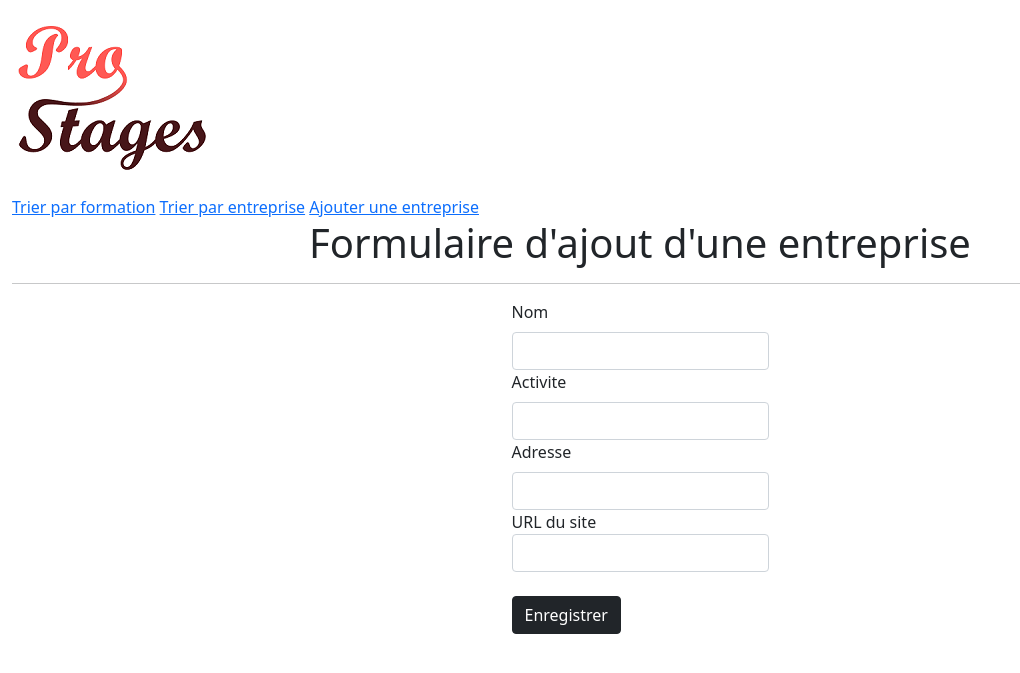
After one commit to Snowphey/ProStages, a Symfony app: template templates/prostages/formulaireAjoutEntreprise.html.twig in a window 1280 px wide. The commit adds this page. Shown: the top 673 px of the page, without its empty margins (0-1020 px from the left). Run offline with Twig, Linux system fonts and the light colour scheme; the template is opened without the code that fills it, so the values that code supplies are empty; form fields are guessed from the names that the template uses; some libraries are stand-ins or nearby versions.

Commit message:
Implémentation du formulaire (fonctionnel) d'ajout d'entreprise et amélioration de la page de détail de stage avec des liens vers son entreprise et sa formation

```diff
--- a/src/Repository/StageRepository.php
+++ b/src/Repository/StageRepository.php
@@ -100,11 +100,12 @@ class StageRepository extends ServiceEntityRepository
     /**
     * @return Stage Returns a Stage object
     */
-    public function findStageEtEntreprise($idStage)
+    public function findStageEntrepriseEtFormations($idStage)
     {
         return $this->createQueryBuilder('s')
-                    ->select('s,e')
+                    ->select('s,e,f')
                     ->join('s.entreprise', 'e')
+                    ->join('s.formations', 'f')
                     ->andWhere('s.id = :idStage')
                     ->setParameter('idStage', $idStage)
                     ->getQuery()
--- a/templates/base.html.twig
+++ b/templates/base.html.twig
@@ -42,6 +42,7 @@
 						<div class="d-grid gap-2 d-md-block">
 							<a href="{{path('prostages_formations')}}">Trier par formation</a>
 							<a href="{{path('prostages_entreprises')}}">Trier par entreprise</a>
+							<a href="{{path('prostages_formulaireAjoutEntreprise')}}">Ajouter une entreprise</a>
 						</div>
 					</div>
 				</div>
--- /dev/null
+++ b/templates/prostages/formulaireAjoutEntreprise.html.twig
@@ -0,0 +1,49 @@
+{% extends 'base.html.twig' %}
+
+{% block contenu %}
+    <div class="container-fluid">
+        <div class="row">
+            <div class="col-md-12">
+                <h1><center>Formulaire d'ajout d'une entreprise</center></h1> <HR>
+            </div>
+        </div>
+
+	    <div class="row">
+            <div class="col-md-12">
+                <div class="d-flex justify-content-center">
+                    {{ form_start(vueFormulaireEntreprise) }}
+
+                    <div> <!-- Affichage du champ de saisie du nom de l'entreprise -->
+                    {{form_label(vueFormulaireEntreprise.nom)}} <br/>
+                    {{form_errors(vueFormulaireEntreprise.nom)}}
+                    {{form_widget(vueFormulaireEntreprise.nom)}}
+                    </div>
+
+                    <div> <!-- Affichage du champ de saisie de l'activité de l'entreprise -->
+                    {{form_label(vueFormulaireEntreprise.activite)}} <br/>
+                    {{form_errors(vueFormulaireEntreprise.activite)}}
+                    {{form_widget(vueFormulaireEntreprise.activite)}}
+                    </div>
+
+                    <div> <!-- Affichage du champ de saisie de l'adresse de l'entreprise -->
+                    {{form_label(vueFormulaireEntreprise.adresse)}} <br/>
+                    {{form_errors(vueFormulaireEntreprise.adresse)}}
+                    {{form_widget(vueFormulaireEntreprise.adresse)}}
+                    </div>
+
+                    <div> <!-- Affichage du champ de saisie de l'URL du site de l'entreprise -->
+                    URL du site <br/>
+                    {{form_errors(vueFormulaireEntreprise.URLsite)}}
+                    {{form_widget(vueFormulaireEntreprise.URLsite)}}
+                    </div>
+
+                    <br/>
+
+                    <button type="submit" class="btn btn-dark">Enregistrer</button>
+
+                    {{ form_end(vueFormulaireEntreprise) }}
+                </div>
+            </div>
+	    </div>
+    </div>
+{% endblock %}
```
Also changed, not shown: src/Controller/ProstagesController.php (+40 -1 lines), templates/prostages/affichageStage.html.twig (+12 -1 lines).
